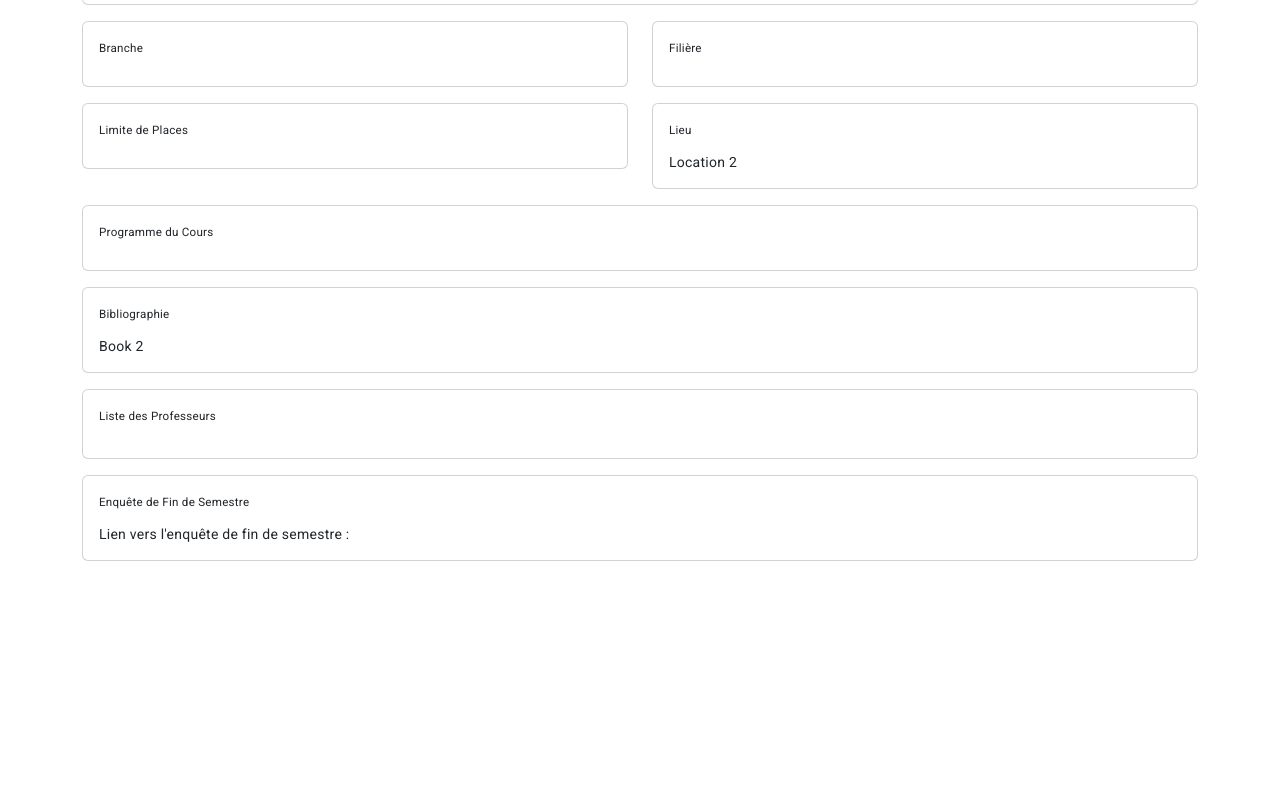
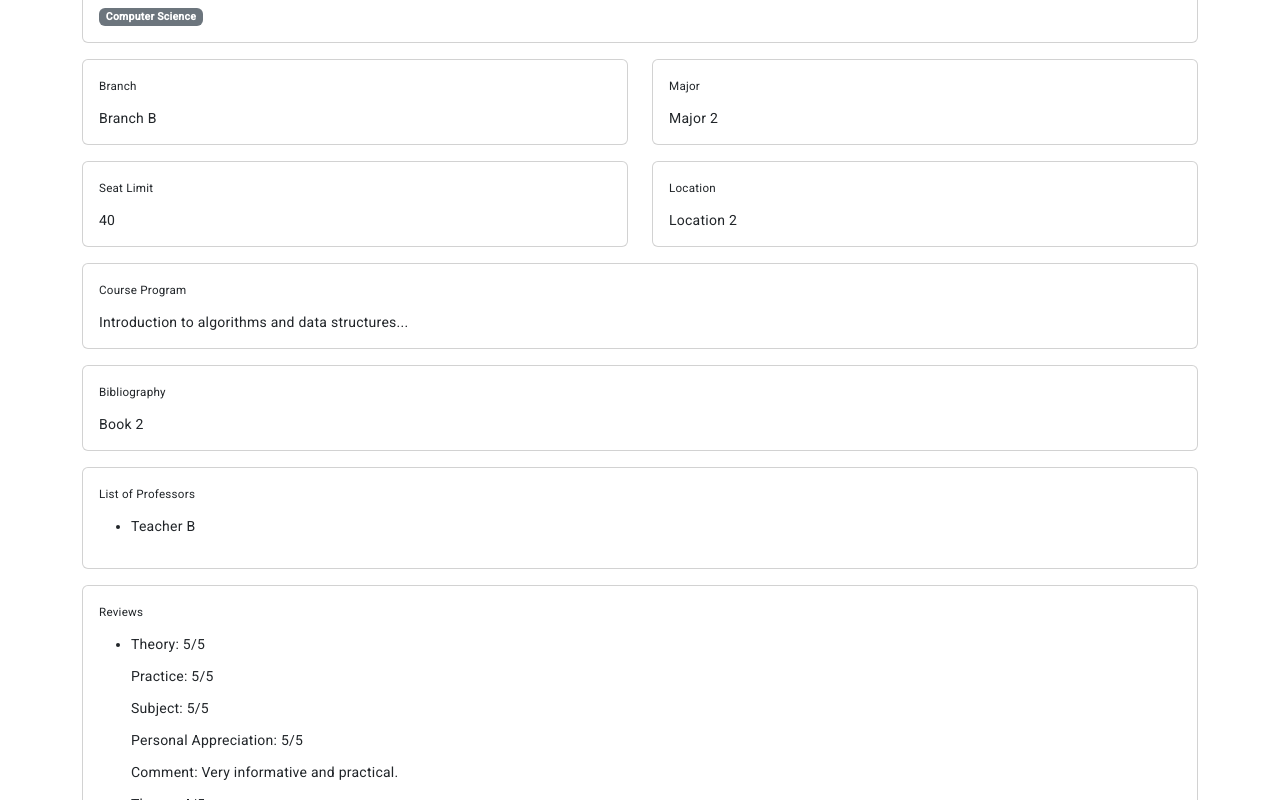
Before and after one commit to Nico-Roelandt/we4b_projet, an Angular app: page /course/CS201 in a window 1280 px wide. Shown: the part 460-1260 px from the top of the page. Before the commit the page ends 1021 px from the top, so only its background shows below. Built offline with nearby package versions, Linux system fonts and the light colour scheme; data requests are answered from the project's data file.

Commit message:
course page upgrade

```diff
--- a/db.json
+++ b/db.json
@@ -16,33 +16,73 @@
   "courses": [
     {
       "id": 1,
-      "manager_course": "Responsable A",
-      "teachers": ["Professeur A"],
-      "categories": ["Mathématiques", "Science"],
+      "courseManager": "Manager A",
+      "teachers": ["Teacher A"],
+      "categories": ["Mathematics", "Science"],
       "courseName": "Calculus",
       "courseCode": "MATH101",
-      "branche": "Branche A",
-      "filiere": "Filiere 1",
+      "branch": "Branch A",
+      "major": "Major 1",
       "credits": 3,
-      "seat": 30,
-      "students_registered": 25,
+      "seatLimit": 30,
+      "studentsRegistered": 25,
       "bibliography": "Book 1",
-      "location": "Location 1"
+      "location": "Location 1",
+      "program": "This course covers advanced calculus topics..."
     },
     {
       "id": 2,
-      "manager_course": "Responsable B",
-      "teachers": ["Professeur B"],
-      "categories": ["Informatique"],
+      "courseManager": "Manager B",
+      "teachers": ["Teacher B"],
+      "categories": ["Computer Science"],
       "courseName": "Algorithms",
       "courseCode": "CS201",
-      "branche": "Branche B",
-      "filiere": "Filiere 2",
+      "branch": "Branch B",
+      "major": "Major 2",
       "credits": 4,
-      "seat": 40,
-      "students_registered": 35,
+      "seatLimit": 40,
+      "studentsRegistered": 35,
       "bibliography": "Book 2",
-      "location": "Location 2"
+      "location": "Location 2",
+      "program": "Introduction to algorithms and data structures..."
+    }
+  ],
+  "reviews": [
+    {
+      "id": 1,
+      "courseId": 1,
+      "theory": 4,
+      "practice": 5,
+      "subject": 4,
+      "personalAppreciation": 5,
+      "comment": "Great course, well explained."
+    },
+    {
+      "id": 2,
+      "courseId": 1,
+      "theory": 3,
+      "practice": 4,
+      "subject": 4,
+      "personalAppreciation": 3,
+      "comment": "Challenging but very rewarding."
+    },
+    {
+      "id": 3,
+      "courseId": 2,
+      "theory": 5,
+      "practice": 5,
+      "subject": 5,
+      "personalAppreciation": 5,
+      "comment": "Very informative and practical."
+    },
+    {
+      "id": 4,
+      "courseId": 2,
+      "theory": 4,
+      "practice": 3,
+      "subject": 4,
+      "personalAppreciation": 3,
+      "comment": "A bit tough but learned a lot."
     }
   ]
 }
--- a/src/app/course-detail/course-detail.component.html
+++ b/src/app/course-detail/course-detail.component.html
@@ -1,24 +1,28 @@
 <div class="container mt-5">
   <div class="row mb-4">
     <div class="col">
-      <h1>Détails du Cours</h1>
+      <h1>Course Details</h1>
+      <a routerLink="/courses" class="btn btn-primary">
+        ← Back to Course List
+      </a>
     </div>
   </div>
 
+  <div *ngIf="course">
     <div class="row mb-3">
       <div class="col-md-6">
         <div class="card">
           <div class="card-body">
-          <h5 class="card-title">Nom du Cours</h5>
-          <p class="card-text">{{ course?.courseName }}</p>
+            <h5 class="card-title">Course Name</h5>
+            <p class="card-text">{{ course.courseName }}</p>
           </div>
         </div>
       </div>
       <div class="col-md-6">
         <div class="card">
           <div class="card-body">
-          <h5 class="card-title">Code du Cours</h5>
-          <p class="card-text">{{ course?.courseCode }}</p>
+            <h5 class="card-title">Course Code</h5>
+            <p class="card-text">{{ course.courseCode }}</p>
           </div>
         </div>
       </div>
@@ -28,16 +32,16 @@
       <div class="col-md-6">
         <div class="card">
           <div class="card-body">
-          <h5 class="card-title">Nombre de Crédits</h5>
-          <p class="card-text">{{ course?.credits }}</p>
+            <h5 class="card-title">Credits</h5>
+            <p class="card-text">{{ course.credits }}</p>
           </div>
         </div>
       </div>
       <div class="col-md-6">
         <div class="card">
           <div class="card-body">
-          <h5 class="card-title">Professeur</h5>
-          <p class="card-text">{{ course?.prof }}</p>
+            <h5 class="card-title">Teacher</h5>
+            <p class="card-text">{{ course.teachers.join(', ') }}</p>
           </div>
         </div>
       </div>
@@ -47,9 +51,9 @@
       <div class="col-md-12">
         <div class="card">
           <div class="card-body">
-          <h5 class="card-title">Catégories</h5>
+            <h5 class="card-title">Categories</h5>
             <p class="card-text">
-            <span *ngFor="let category of course?.categories" class="badge bg-secondary me-2">{{ category }}</span>
+              <span *ngFor="let category of course.categories" class="badge bg-secondary me-2">{{ category }}</span>
             </p>
           </div>
         </div>
@@ -60,16 +64,16 @@
       <div class="col-md-6">
         <div class="card">
           <div class="card-body">
-          <h5 class="card-title">Branche</h5>
-          <p class="card-text">{{ course?.branch }}</p>
+            <h5 class="card-title">Branch</h5>
+            <p class="card-text">{{ course.branch }}</p>
           </div>
         </div>
       </div>
       <div class="col-md-6">
         <div class="card">
           <div class="card-body">
-          <h5 class="card-title">Filière</h5>
-          <p class="card-text">{{ course?.major }}</p>
+            <h5 class="card-title">Major</h5>
+            <p class="card-text">{{ course.major }}</p>
           </div>
         </div>
       </div>
@@ -79,16 +83,16 @@
       <div class="col-md-6">
         <div class="card">
           <div class="card-body">
-          <h5 class="card-title">Limite de Places</h5>
-          <p class="card-text">{{ course?.seatLimit }}</p>
+            <h5 class="card-title">Seat Limit</h5>
+            <p class="card-text">{{ course.seatLimit }}</p>
           </div>
         </div>
       </div>
       <div class="col-md-6">
         <div class="card">
           <div class="card-body">
-          <h5 class="card-title">Lieu</h5>
-          <p class="card-text">{{ course?.location }}</p>
+            <h5 class="card-title">Location</h5>
+            <p class="card-text">{{ course.location }}</p>
           </div>
         </div>
       </div>
@@ -98,8 +102,8 @@
       <div class="col-md-12">
         <div class="card">
           <div class="card-body">
-          <h5 class="card-title">Programme du Cours</h5>
-          <p class="card-text">{{ course?.program }}</p>
+            <h5 class="card-title">Course Program</h5>
+            <p class="card-text">{{ course.program }}</p>
           </div>
         </div>
       </div>
@@ -109,8 +113,8 @@
       <div class="col-md-12">
         <div class="card">
           <div class="card-body">
-          <h5 class="card-title">Bibliographie</h5>
-          <p class="card-text">{{ course?.bibliography }}</p>
+            <h5 class="card-title">Bibliography</h5>
+            <p class="card-text">{{ course.bibliography }}</p>
           </div>
         </div>
       </div>
@@ -120,9 +124,9 @@
       <div class="col-md-12">
         <div class="card">
           <div class="card-body">
-          <h5 class="card-title">Liste des Professeurs</h5>
+            <h5 class="card-title">List of Professors</h5>
             <ul>
-            <li *ngFor="let professor of course?.professors">{{ professor }}</li>
+              <li *ngFor="let teacher of course.teachers">{{ teacher }}</li>
             </ul>
           </div>
         </div>
@@ -133,10 +137,19 @@
       <div class="col-md-12">
         <div class="card">
           <div class="card-body">
-          <h5 class="card-title">Enquête de Fin de Semestre</h5>
-          <p class="card-text">Lien vers l'enquête de fin de semestre : <a [href]="course?.surveyLink" target="_blank">{{ course?.surveyLink }}</a></p>
+            <h5 class="card-title">Reviews</h5>
+            <ul>
+              <li *ngFor="let review of reviews">
+                <p>Theory: {{ review.theory }}/5</p>
+                <p>Practice: {{ review.practice }}/5</p>
+                <p>Subject: {{ review.subject }}/5</p>
+                <p>Personal Appreciation: {{ review.personalAppreciation }}/5</p>
+                <p>Comment: {{ review.comment }}</p>
+              </li>
+            </ul>
           </div>
         </div>
       </div>
     </div>
   </div>
+</div>
--- a/src/app/course-detail/course-detail.component.ts
+++ b/src/app/course-detail/course-detail.component.ts
@@ -9,6 +9,7 @@ import { CourseService } from '../course.service';
 })
 export class CourseDetailComponent implements OnInit {
   course: any;
+  reviews: any[] = [];
 
   constructor(
     private route: ActivatedRoute,
@@ -17,8 +18,23 @@ export class CourseDetailComponent implements OnInit {
 
   ngOnInit(): void {
     const courseCode = this.route.snapshot.paramMap.get('courseCode');
-    this.courseService.getCourses().subscribe(courses => {
-      this.course = courses.find(c => c.courseCode === courseCode);
+    if (courseCode) {
+      this.courseService.getCourseByCourseCode(courseCode).subscribe(courses => {
+        if (courses.length > 0) {
+          this.course = courses[0];
+          this.loadReviews(this.course.id);
+        } else {
+          console.error('Course not found');
+        }
+      });
+    } else {
+      console.error('courseCode is null');
+    }
+  }
+
+  loadReviews(courseId: number): void {
+    this.courseService.getReviewsByCourseId(courseId).subscribe(reviews => {
+      this.reviews = reviews;
     });
   }
 }
--- a/src/app/course-list/course-list.component.html
+++ b/src/app/course-list/course-list.component.html
@@ -52,9 +52,10 @@
   <div class="row mt-4">
     <div class="col">
       <div class="list-group">
-        <a *ngFor="let course of filteredCourses" class="list-group-item list-group-item-action">
-          {{ course.courseName }} - {{ course.courseCode }}
-        </a>
+        <div *ngFor="let course of filteredCourses" class="list-group-item list-group-item-action d-flex justify-content-between align-items-center">
+          <span>{{ course.courseName }} - {{ course.courseCode }}</span>
+          <a [routerLink]="['/course', course.courseCode]" class="btn btn-primary btn-sm">Information</a>
+        </div>
       </div>
     </div>
   </div>
--- a/src/app/course.service.ts
+++ b/src/app/course.service.ts
@@ -6,16 +6,21 @@ import { Observable } from 'rxjs';
   providedIn: 'root'
 })
 export class CourseService {
-  private apiUrl = 'http://localhost:3000/courses';
+  private apiUrl = 'http://localhost:3000';
 
   constructor(private http: HttpClient) { }
 
   getCourses(): Observable<any[]> {
-    return this.http.get<any[]>(this.apiUrl);
+    return this.http.get<any[]>(`${this.apiUrl}/courses`);
   }
 
-  getCourseById(id: string): Observable<any> {
-    const url = `${this.apiUrl}/${id}`;
-    return this.http.get<any>(url);
+  getCourseByCourseCode(courseCode: string): Observable<any[]> {
+    const url = `${this.apiUrl}/courses?courseCode=${courseCode}`;
+    return this.http.get<any[]>(url);
+  }
+
+  getReviewsByCourseId(courseId: number): Observable<any[]> {
+    const url = `${this.apiUrl}/reviews?courseId=${courseId}`;
+    return this.http.get<any[]>(url);
   }
 }
```
Also changed, not shown: 1 other file (tests, documents, lock files or other folders). Lines whose indentation alone changed are shown as unchanged.
